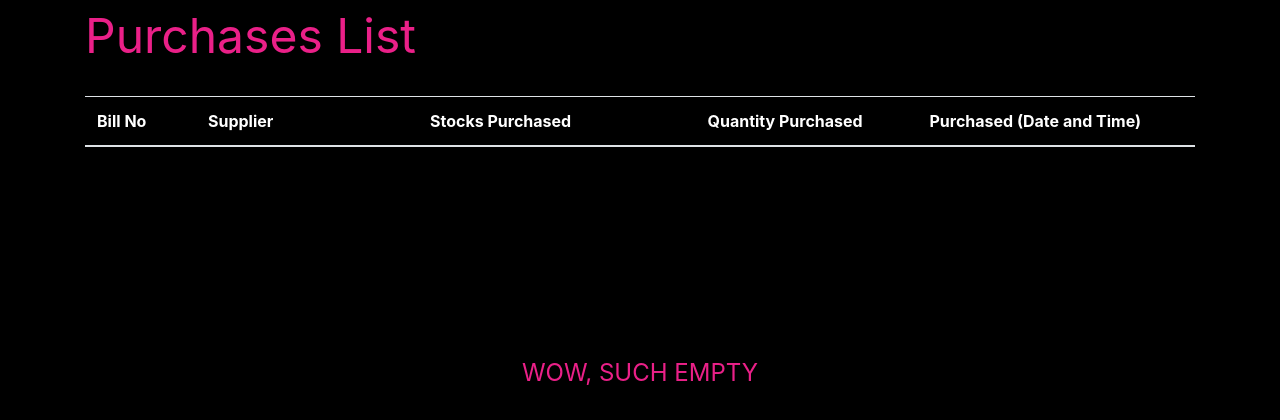
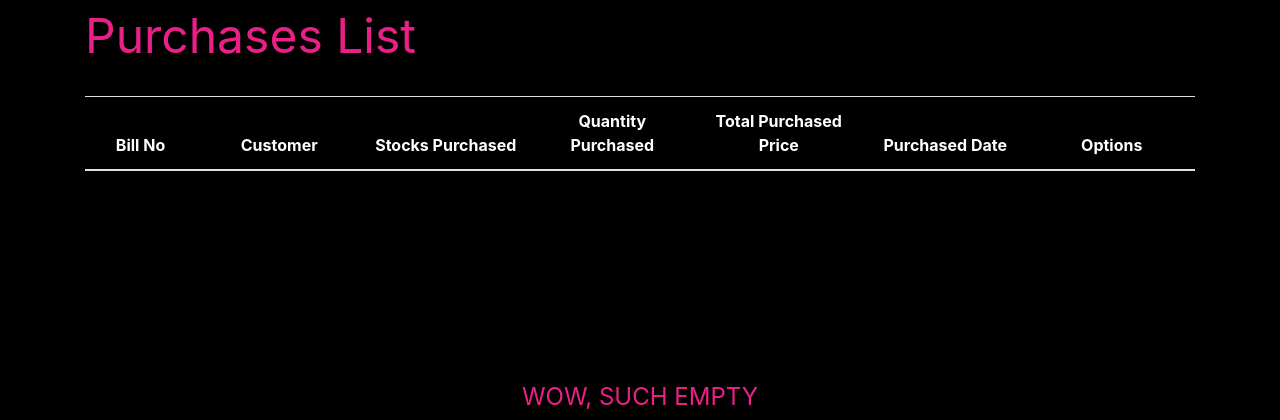
Before and after one commit to akashroshan135/inventory-management, a Django app: page /transactions/purchases/ in a window 1280 px wide. Shown: the top 420 px of the page. Run offline with Django 3.2, Linux system fonts and the light colour scheme; data that the repository does not hold is empty; some libraries are stand-ins or nearby versions.

Commit message:
add filters for search, fix ui

```diff
--- a/homepage/templates/about.html
+++ b/homepage/templates/about.html
@@ -25,6 +25,7 @@
     </div>
         <h2 style="color:#ea2088" class="align-middle">| Features |</h3> <br>
             <ul style="display:table; margin:0 auto;">
+                <li>Interactive Chart to display current available stock</li>
                 <li>Stock details like current available stock are maintained</li>
                 <li>Incoming transactions are done through purchases</li>
                 <li>Outgoing transactions are done through sales</li>
--- a/homepage/templates/home.html
+++ b/homepage/templates/home.html
@@ -33,7 +33,7 @@
         <div class="row">
 
             <div class="col-md-6">
-            <div style="color:#ea2088; font-style: bold; font-size: 1.3em; border-bottom: 2px solid #fff">Most Recent Sales</div><br>
+                <div style="color:#ea2088; font-style: bold; font-size: 1.3em; border-bottom: 2px solid #fff">Most Recent Sales</div><br>
                 {% for item in sales %}
                     {% if not forloop.first %}
                         <br><div style="border-bottom: 0.5px solid #fff"></div><br>
@@ -64,8 +64,6 @@
                         <div class="col-md-2"> {{ item.get_total_price }} <br> <br> <a href="{% url 'purchase-bill' item.billno %}">View Bill</a> </div>
                     </div>
                 {% endfor %}
-            </div>
-
             </div>
 
         </div>
--- a/inventory/views.py
+++ b/inventory/views.py
@@ -50,5 +50,3 @@ class StockDeleteView(DeleteView):
     def delete(self, request, *args, **kwargs):                                         #used to show success message after object is deleted
         messages.success(self.request, self.success_message)
         return super(StockDeleteView, self).delete(request, *args, **kwargs)
-
-#TODO: add individual stock view that shows bills and charts
--- a/transactions/templates/purchases/purchases_list.html
+++ b/transactions/templates/purchases/purchases_list.html
@@ -2,7 +2,7 @@
 
 {% load widget_tweaks %}
 
-{# TODO: add filters and display more detail #}
+
 {% block title %} Purchases List {% endblock title %}
 
 
@@ -12,13 +12,15 @@
 
         <br>
 
-        <thead class="thead-inverse">
+        <thead class="thead-inverse align-middle">
             <tr>
                 <th width="10%">Bill No</th>
-                <th width="20%">Supplier</th>
-                <th width="25%">Stocks Purchased</th>
-                <th width="20%">Quantity Purchased</th>
-                <th width="25%">Purchased (Date and Time)</th>
+                <th width="15%">Customer</th>
+                <th width="15%">Stocks Purchased</th>
+                <th width="15%">Quantity Purchased</th>
+                <th width="15%">Total Purchased Price</th>
+                <th width="15%">Purchased Date</th>
+                <th width="15%">Options</th>
             </tr>
         </thead>
 
@@ -27,13 +29,13 @@
         <tbody>
             {% for purchase in bills %}
             <tr>
-                <td>
-                    <h3> <a href="{% url 'purchase-bill' purchase.billno %}">{{ purchase.billno }}</a> </h3>
-                </td>
+                <td class="align-middle"> <h3>{{ purchase.billno }}</h3> </td>
                 <td class=""> <a href="{% url 'supplier' purchase.supplier.name %}">{{ purchase.supplier }}</a> <br> <small style="color: #909494">Ph No : {{ purchase.supplier.phone }}</small> </td>
-                <td class="align-middle">{% for item in purchase.get_items_list %} <a href="#">{{ item.stock.name }}</a> <br> {% endfor %}</td>
+                <td class="align-middle">{% for item in purchase.get_items_list %} {{ item.stock.name }} <br> {% endfor %}</td>
                 <td class="align-middle">{% for item in purchase.get_items_list %} {{ item.quantity }} <br> {% endfor %}</td>
-                <td class="">{{ purchase.time }}</td>
+                <td class="align-middle">{{ purchase.get_total_price }}</td>
+                <td class="align-middle">{{ purchase.time.date }}</td>
+                <td class="align-middle"> <a href="{% url 'purchase-bill' purchase.billno %}" class="btn ghost-pink">View Bill</a> </td>
             </tr>
             {% endfor %}
         </tbody>
--- a/transactions/templates/sales/new_sale.html
+++ b/transactions/templates/sales/new_sale.html
@@ -199,6 +199,7 @@
                             deleteForm('form', element);
                         } else {
                             element.parents('.form-row').find('.quantity').val(squantity-1);
+                            quantity = squantity - 1;
                             alert("Exceeded current stock available");
                         }
                     }
--- a/transactions/urls.py
+++ b/transactions/urls.py
@@ -1,5 +1,8 @@
 from django.urls import path
 from django.conf.urls import url
+from django_filters.views import FilterView
+from .filters import SaleFilter
+from .models import SaleBill
 from . import views
 
 urlpatterns = [
@@ -12,7 +15,8 @@ urlpatterns = [
     path('purchases/new', views.SelectSupplierView.as_view(), name='select-supplier'),
     path('purchases/new/<pk>', views.PurchaseCreateView.as_view(), name='new-purchase'),
 
-    path('sales', views.SaleView.as_view(), name='sales-list'),
+    path('sales/', FilterView.as_view(filterset_class=SaleFilter, queryset=SaleBill.objects.order_by('-time'),
+        template_name='sales/sales_list.html'), name='sales-list'),
     path('sales/new', views.SaleCreateView.as_view(), name='new-sale'),
 
     path("purchases/<billno>", views.PurchaseBillView.as_view(), name="purchase-bill"),
--- a/transactions/views.py
+++ b/transactions/views.py
@@ -83,7 +83,7 @@ class PurchaseView(View):
     template_name = "purchases/purchases_list.html"
 
     def get(self, request, *args, **kwargs):
-        bills = PurchaseBill.objects.all()
+        bills = PurchaseBill.objects.order_by('-time')
         return render(request, self.template_name, {'bills': bills})
 
 
@@ -148,16 +148,6 @@ class PurchaseCreateView(View):
         return render(request, self.template_name, context)
 
 
-
-
-# shows a list of all sales bills
-class SaleView(View):
-    model = SaleBill
-    template_name = "sales/sales_list.html"
-
-    def get(self, request, *args, **kwargs):
-        bills = SaleBill.objects.all()
-        return render(request, self.template_name, {'bills': bills})
 
 
 # used to generate a bill object and save items
```
Also changed, not shown: inventory/templates/inventory.html (+7 -7 lines), transactions/filters.py (added, +8 -0 lines), transactions/templates/sales/sales_list.html (+23 -12 lines).
